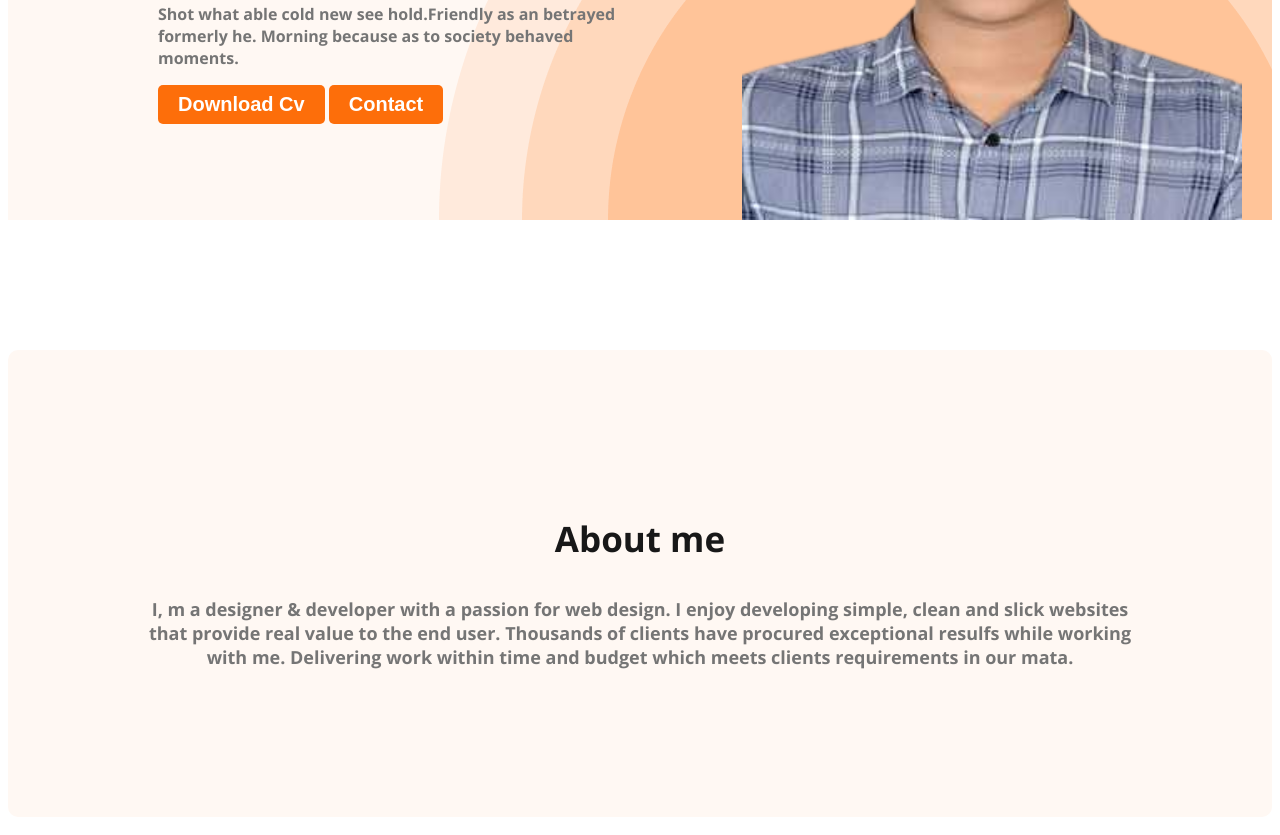
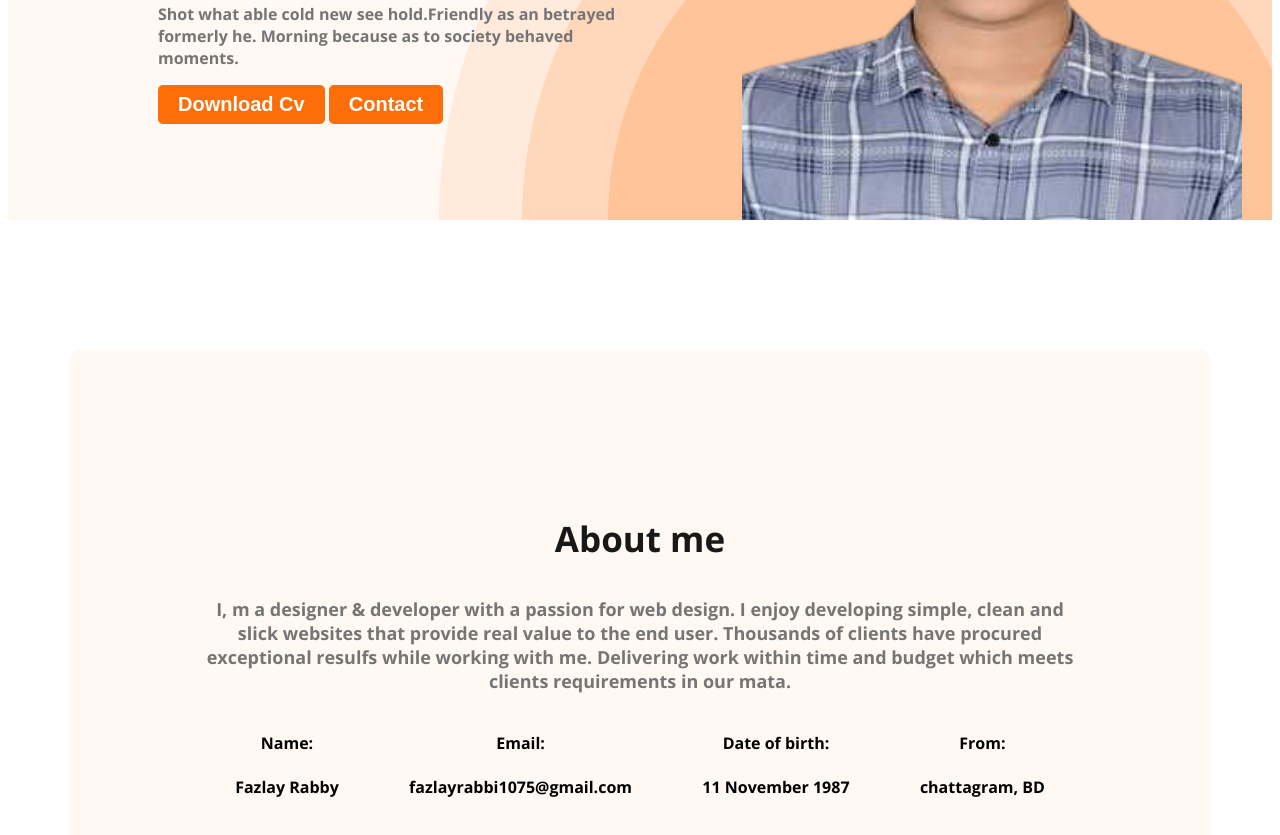
Before and after one commit to FazlayR116/Developer-portfolio, a plain HTML site: page index.html in a window 1280 px wide. Shown: the part 469-1304 px from the top of the page. Drawn offline with nearby package versions, Linux system fonts and the light colour scheme.

Commit message:
about added

```diff
--- a/index.html
+++ b/index.html
@@ -38,9 +38,27 @@
             <p class="section-description">
                 I, m a designer & developer with a passion for web design. I enjoy developing simple, clean and slick websites that provide real value to the end user. Thousands of clients have procured exceptional resulfs while working with me. Delivering work within time and budget which meets clients requirements in our mata.
             </p>
+            <div class="about-info-container">
+                <!-- .about-info*4>h4.info-title+p.info-description -->
+                <div class="about-info">
+                    <h4 class="info-title">Name:</h4>
+                    <p class="info-description">Fazlay Rabby</p>
+                </div>
+                <div class="about-info">
+                    <h4 class="info-title">Email:</h4>
+                    <p class="info-description">fazlayrabbi1075@gmail.com</p>
+                </div>
+                <div class="about-info">
+                    <h4 class="info-title">Date of birth:</h4>
+                    <p class="info-description">
+                        11 November 1987</p>
+                </div>
+                <div class="about-info">
+                    <h4 class="info-title">From:</h4>
+                    <p class="info-description">chattagram, BD</p>
+                </div>
+            </div>
         </section>
-
-
     </main>
     <footer>
 
--- a/styles/portfolio.css
+++ b/styles/portfolio.css
@@ -86,3 +86,14 @@ nav a{
     text-align: center;
     font-size: 18px;
 }
+main{
+   max-width: 1140px;
+   margin: 0 auto;
+}
+.about-info-container{
+    display: flex;
+    justify-content: space-around;
+}
+.about-info{
+    text-align: center;
+}
```
